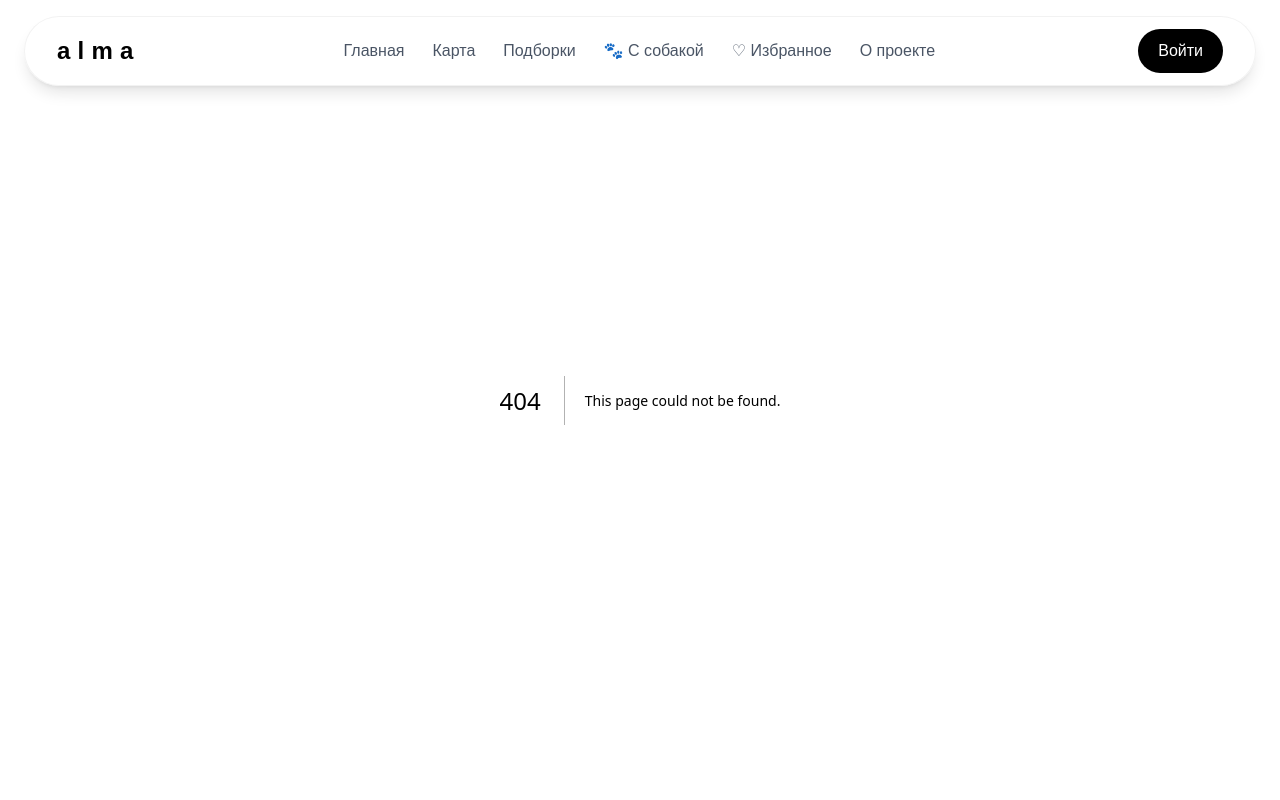
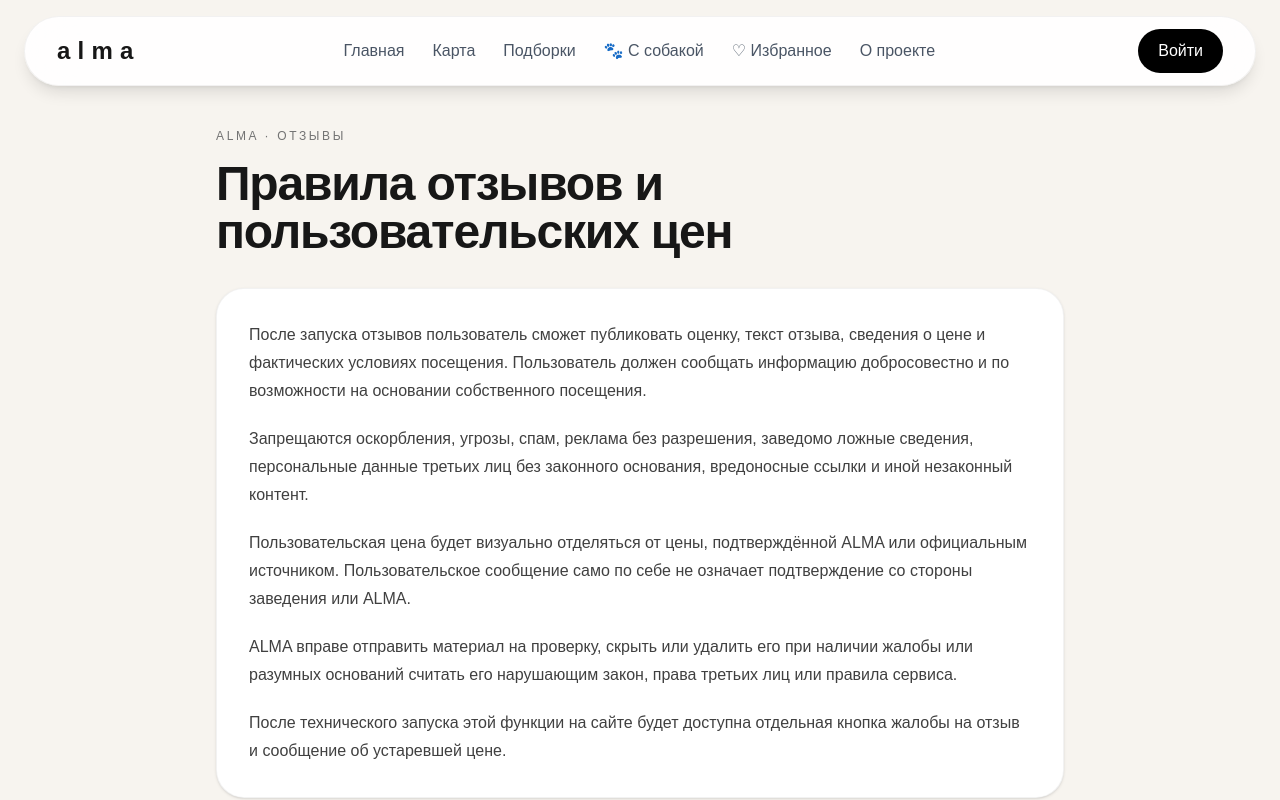
Before and after one commit to olgakastanova48386-dotcom/alma, a Next.js app: page /legal/reviews in a window 1280 px wide. Before the commit this address had no page. Shown: the top 800 px of the page. Built offline with nearby package versions, Linux system fonts and the light colour scheme.

Commit message:
Add review and user price rules

```diff
--- /dev/null
+++ b/app/legal/reviews/page.tsx
@@ -0,0 +1,17 @@
+export default function ReviewsRulesPage() {
+  return (
+    <main className="min-h-screen bg-[#f7f4ef] pt-28 sm:pt-32 pb-16">
+      <div className="max-w-4xl mx-auto px-4 sm:px-6">
+        <p className="text-xs uppercase tracking-[0.22em] text-neutral-500">ALMA · Отзывы</p>
+        <h1 className="mt-4 text-4xl sm:text-5xl font-bold tracking-tight">Правила отзывов и пользовательских цен</h1>
+        <div className="mt-8 rounded-[28px] bg-white border border-black/5 p-6 sm:p-8 shadow-sm text-neutral-700 leading-7 space-y-5">
+          <p>После запуска отзывов пользователь сможет публиковать оценку, текст отзыва, сведения о цене и фактических условиях посещения. Пользователь должен сообщать информацию добросовестно и по возможности на основании собственного посещения.</p>
+          <p>Запрещаются оскорбления, угрозы, спам, реклама без разрешения, заведомо ложные сведения, персональные данные третьих лиц без законного основания, вредоносные ссылки и иной незаконный контент.</p>
+          <p>Пользовательская цена будет визуально отделяться от цены, подтверждённой ALMA или официальным источником. Пользовательское сообщение само по себе не означает подтверждение со стороны заведения или ALMA.</p>
+          <p>ALMA вправе отправить материал на проверку, скрыть или удалить его при наличии жалобы или разумных оснований считать его нарушающим закон, права третьих лиц или правила сервиса.</p>
+          <p>После технического запуска этой функции на сайте будет доступна отдельная кнопка жалобы на отзыв и сообщение об устаревшей цене.</p>
+        </div>
+      </div>
+    </main>
+  );
+}
```
